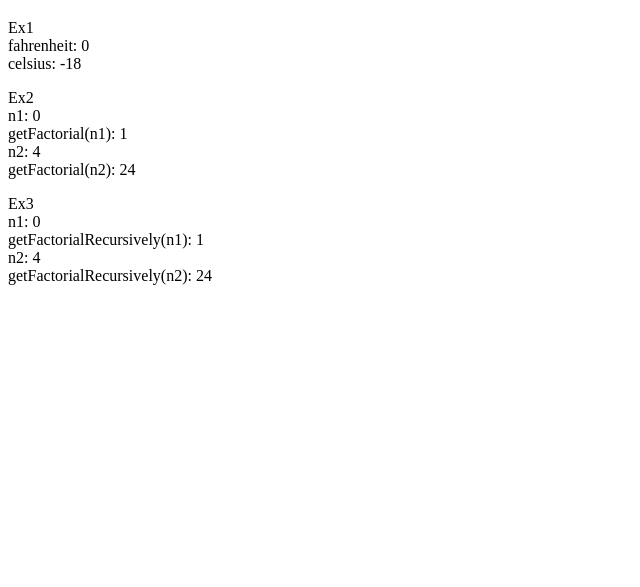
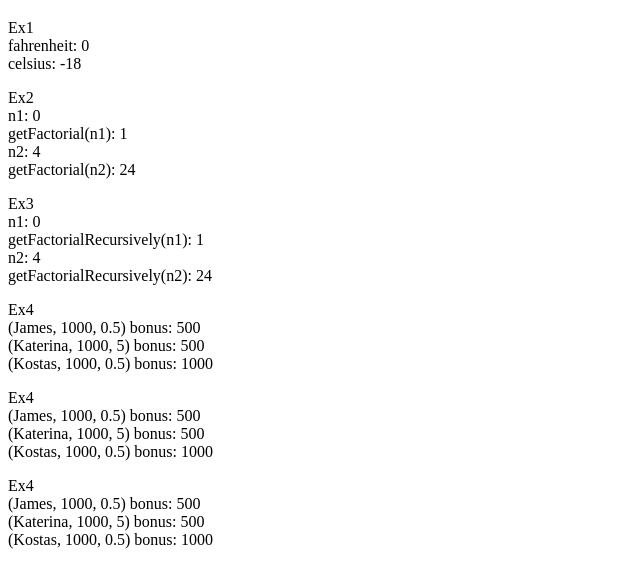
Before and after one commit to nikosath/thecosmicbang-javascript-and-jquery, a plain HTML site: page ch54-functions/index.html in a window 1280 px wide. Shown: the part 87-674 px from the top of the page, without its empty margins (0-640 px from the left). Drawn offline with Linux system fonts and the light colour scheme.

Commit message:
feat: Almost completed ex4 of ch54

```diff
--- a/ch54-functions/index.html
+++ b/ch54-functions/index.html
@@ -18,10 +18,15 @@
     <script src="js/ex1.js" charset="utf-8"></script>
     <script src="js/ex2.js" charset="utf-8"></script>
     <script src="js/ex3.js" charset="utf-8"></script>
+    <script src="js/ex4.js" charset="utf-8"></script>
+    <script src="js/ex5.js" charset="utf-8"></script>
+    <script src="js/ex6.js" charset="utf-8"></script>
 
     <script type="text/javascript">
       var elem = document.getElementById('elem');
-      elem.innerHTML = ex1().getHtmlOutput() + ex2().getHtmlOutput() + ex3().getHtmlOutput() ;
+      elem.innerHTML = ex1().getHtmlOutput() + ex2().getHtmlOutput() +
+        ex3().getHtmlOutput() + ex4().getHtmlOutput() +
+        ex4().getHtmlOutput() + ex4().getHtmlOutput()
     </script>
 
   </body>
--- /dev/null
+++ b/ch54-functions/js/ex4.js
@@ -0,0 +1,84 @@
+function ex4() {
+  'use strict';
+
+  // function Employee(name, salary, numberOfYears) {
+  //   var e = {};
+  //   e.name = name;
+  //   e.salary = salary;
+  //   e.numberOfYears = numberOfYears;
+  //
+  //   e.getBonus = function () {
+  //     switch (true) {
+  //     case (e.numberOfYears < 0.5):
+  //       return 0;
+  //     case (e.numberOfYears <= 5):
+  //       return e.salary / 2;
+  //     case (e.numberOfYears <= 10):
+  //       return e.salary;
+  //     case (e.numberOfYears > 10):
+  //       return 2 * e.salary;
+  //     }
+  //   };
+  //
+  //   return e;
+  // }
+  var employee = {
+    name: '',
+    salary: 0,
+    numberOfYears: 0,
+    getBonus: function () {
+      switch (true) {
+      case (this.numberOfYears < 0.5):
+        return 0;
+      case (this.numberOfYears <= 5):
+        return this.salary / 2;
+      case (this.numberOfYears <= 10):
+        return this.salary;
+      case (this.numberOfYears > 10):
+        return 2 * this.salary;
+      }
+    }
+  };
+
+  function Employee(name, salary, numberOfYears) {
+    this.name = name;
+    this.salary = salary;
+    this.numberOfYears = numberOfYears;
+
+    this.getBonus = function () {
+      switch (true) {
+      case (this.numberOfYears < 0.5):
+        return 0;
+      case (this.numberOfYears <= 5):
+        return this.salary / 2;
+      case (this.numberOfYears <= 10):
+        return this.salary;
+      case (this.numberOfYears > 10):
+        return 2 * this.salary;
+      }
+    };
+  }
+
+  var emp1 = Object.create(employee);
+  emp1.name = 'James';
+  emp1.salary = 1000;
+  emp1.numberOfYears = 0.5;
+
+  var emp2 = new Employee('Katerina', 1000, 5);
+  var emp3 = new Employee('Kostas', 1000, 10);
+
+  console.log(emp1);
+  console.log(emp2);
+  console.log(emp3);
+
+  // Output for index.html
+  var ex4 = {};
+  ex4.getHtmlOutput = function () {
+    return '<p>Ex4' +
+      '<br>(James, 1000, 0.5) bonus: ' + emp1.getBonus() +
+      '<br>(Katerina, 1000, 5) bonus: ' + emp2.getBonus() +
+      '<br>(Kostas, 1000, 0.5) bonus: ' + emp3.getBonus();
+  };
+
+  return ex4;
+}
```
